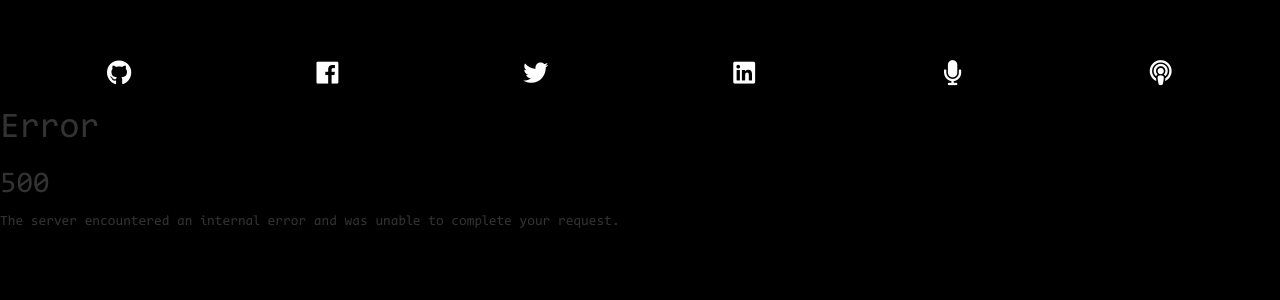
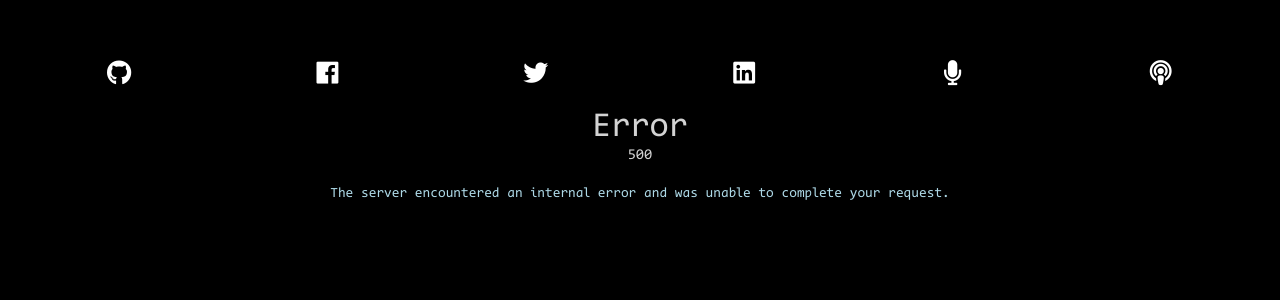
Before and after one commit to frankiebaffa/mysite-flask, a Flask app: template mysite/app/templates/500.html in a window 1280 px wide. Shown: the top 300 px of the page. Run offline with Flask 2, Linux system fonts and the light colour scheme; the template is opened without the code that fills it, so the values that code supplies are empty; some libraries are stand-ins or nearby versions.

Commit message:
update style

```diff
--- a/mysite/app/static/css/style.css
+++ b/mysite/app/static/css/style.css
@@ -53,6 +53,10 @@ nav .navbar-brand {
 
 .aboutme {
     color: white;
+}
+
+.aboutcontent {
+    color: lightblue;
 }
 
 .iconcol {
@@ -120,6 +124,25 @@ nav .navbar-brand {
     margin-top: -30px;
     padding-bottom: 10px;
     font-size: 15px;
+}
+
+.mainerror {
+    text-align: center;
+    color: lightgrey;
+    font-size: 35px;
+}
+
+.submainerror{
+    text-align: center;
+    color: lightgrey;
+    margin-top: -10px;
+    padding-bottom: 10px;
+    font-size: 15px;
+}
+
+.bodyerror {
+    text-align: center;
+    color: lightblue;
 }
 
 .blogbody {
```
